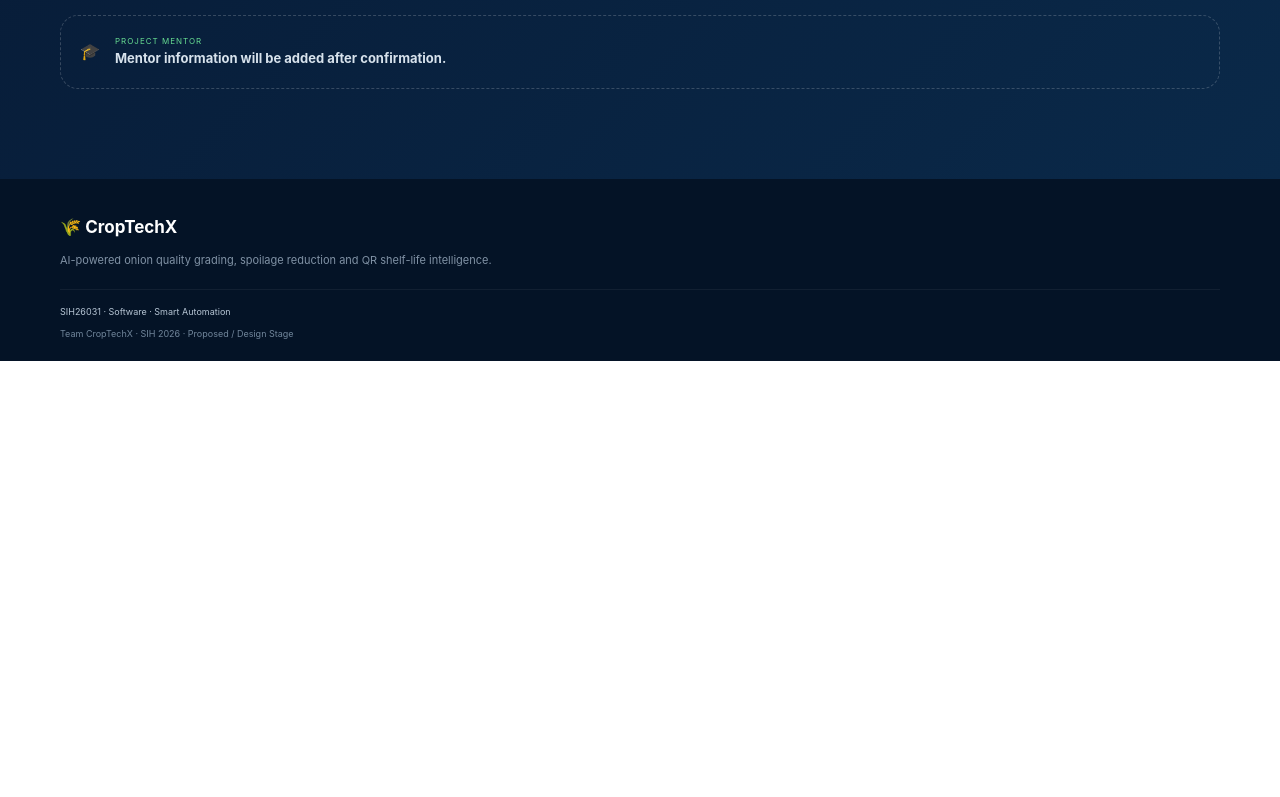
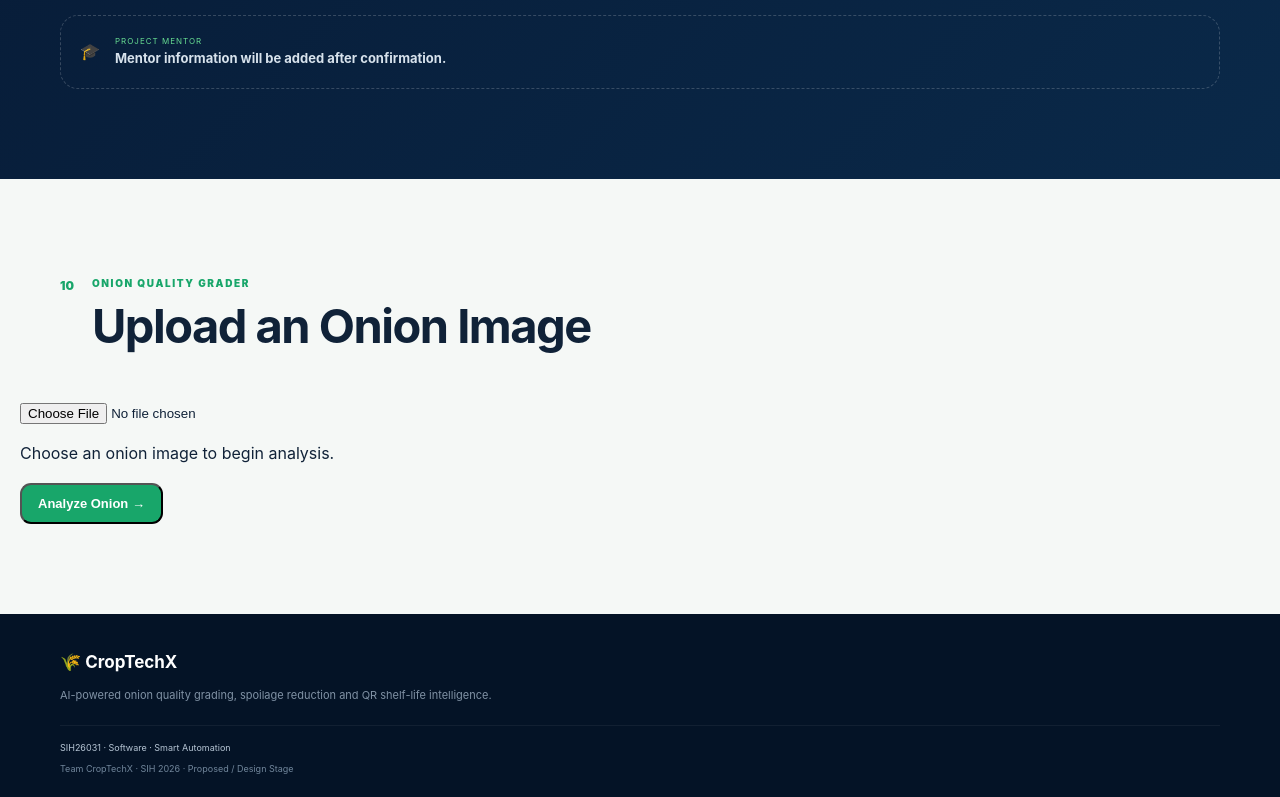
Before and after one commit to nishasrisakthi-hash/croptechx-onion-quality, a plain HTML site: page index.html in a window 1280 px wide. Shown: the part 7317-8114 px from the top of the page. Before the commit the page ends 7678 px from the top, so only its background shows below. Drawn offline with Linux system fonts and the light colour scheme.

Commit message:
Update index.html

```diff
--- a/index.html
+++ b/index.html
@@ -11,4 +11,25 @@
 <section class="soft"><header><span>07</span><div><small>INNOVATION</small><h2>Beyond Basic Onion Grading</h2></div></header><div class="innovation"><b>AI<br>GRADING</b><b>SPOILAGE<br>PREDICTION</b><b>QR<br>TRACEABILITY</b><b>SHELF-LIFE<br>INTELLIGENCE</b><b>TAMIL<br>VOICE</b><b>OFFLINE<br>EDUCATOR</b><b>FARMER<br>MARKETPLACE</b></div><p class="center">The proposed concept connects grading, shelf-life information, traceability and farmer/consumer services in one platform.</p></section>
 <section id="roadmap"><header><span>08</span><div><small>DEVELOPMENT ROADMAP</small><h2>From Concept to Prototype</h2></div></header><div class="roadmap"><article><b>01</b><div><small>CURRENT</small><h3>Concept & Requirement Analysis</h3><p>Define the problem, proposed modules and user needs.</p></div></article><article><b>02</b><div><small>CURRENT / NEXT</small><h3>UI & System Design</h3><p>Design the user flow, grading screen and traceability experience.</p></div></article><article><b>03</b><div><small>PLANNED</small><h3>Dataset & Image Processing</h3><p>Prepare image data and the proposed processing pipeline.</p></div></article><article><b>04</b><div><small>PLANNED</small><h3>AI Grading Module</h3><p>Develop and test the proposed onion quality assessment model.</p></div></article><article><b>05</b><div><small>PLANNED</small><h3>Shelf-Life & QR Modules</h3><p>Integrate shelf-life intelligence and QR-based traceability.</p></div></article><article><b>06</b><div><small>PLANNED</small><h3>Integration & Testing</h3><p>Connect modules, test workflows and demonstrate the prototype.</p></div></article></div></section>
 <section id="team" class="dark"><header><span>09</span><div><small>TEAM CROPTECHX</small><h2>The People Behind the Project</h2><p>Smart India Hackathon 2026 · Software Category</p></div></header><div class="team"><article>A. Jeya Priya<small>Team Member</small></article><article>M. Devi Meenal<small>Team Member</small></article><article>K. Vengadeswari<small>Team Member</small></article><article>V. Sathana<small>Team Member</small></article><article>S. Nisha Sri<small>Team Member</small></article><article>A. Jayashree<small>Team Member</small></article></div><div class="mentor">🎓 <div><small>PROJECT MENTOR</small><b>Mentor information will be added after confirmation.</b></div></div></section>
+<section id="grader" class="soft">
+  <header>
+    <span>10</span>
+    <div>
+      <small>ONION QUALITY GRADER</small>
+      <h2>Upload an Onion Image</h2>
+    </div>
+  </header>
+
+  <div class="grader-box">
+    <input type="file" id="onionImage" accept="image/*">
+    <p id="fileName">Choose an onion image to begin analysis.</p>
+
+    <button id="analyzeBtn" class="cta" type="button">
+      Analyze Onion →
+    </button>
+
+    <div id="previewBox"></div>
+    <div id="resultBox"></div>
+  </div>
+</section>
 </main><footer><div><b>🌾 CropTechX</b><p>AI-powered onion quality grading, spoilage reduction and QR shelf-life intelligence.</p></div><span>SIH26031 · Software · Smart Automation</span><small>Team CropTechX · SIH 2026 · Proposed / Design Stage</small></footer><script src="script.js"></script></body></html>
```
